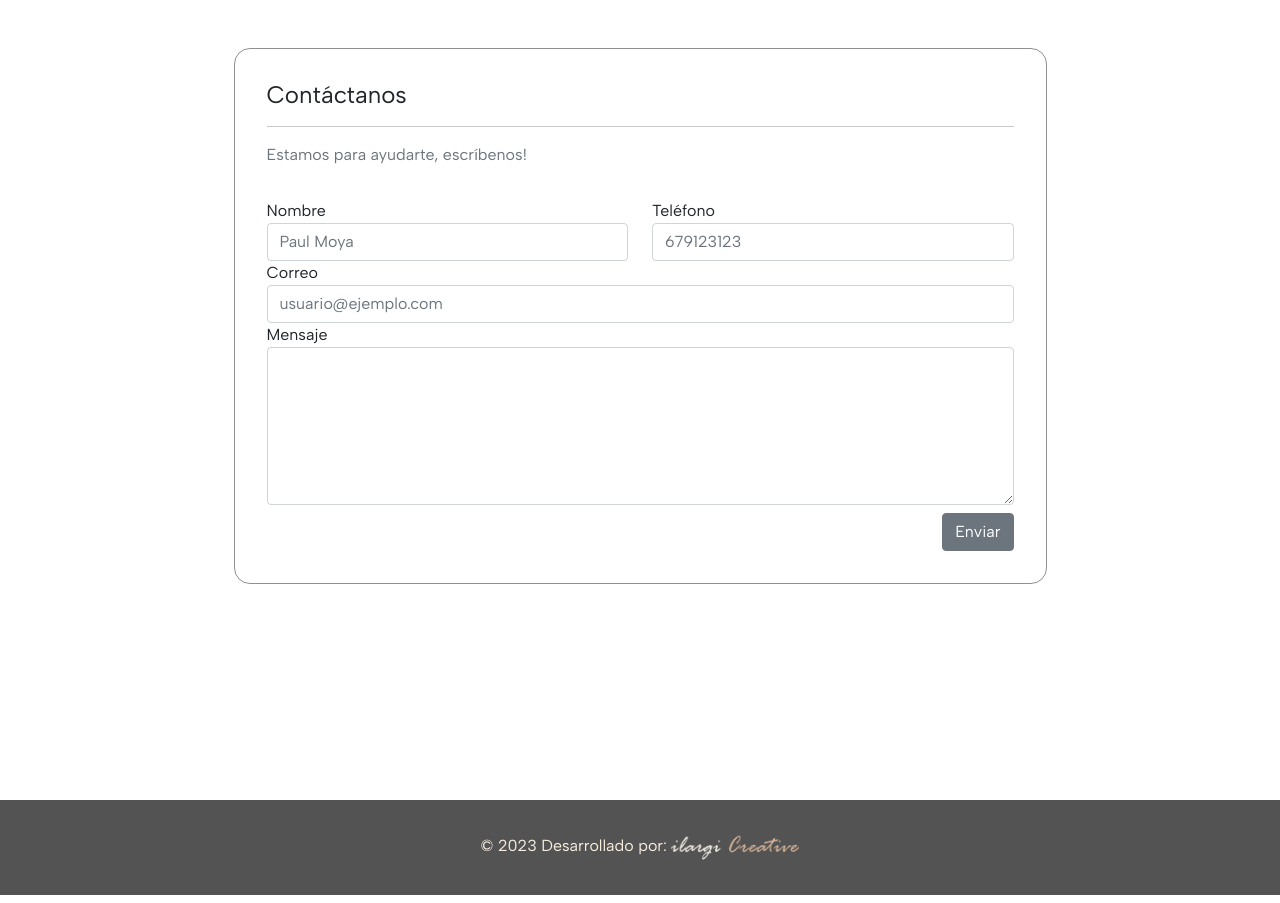
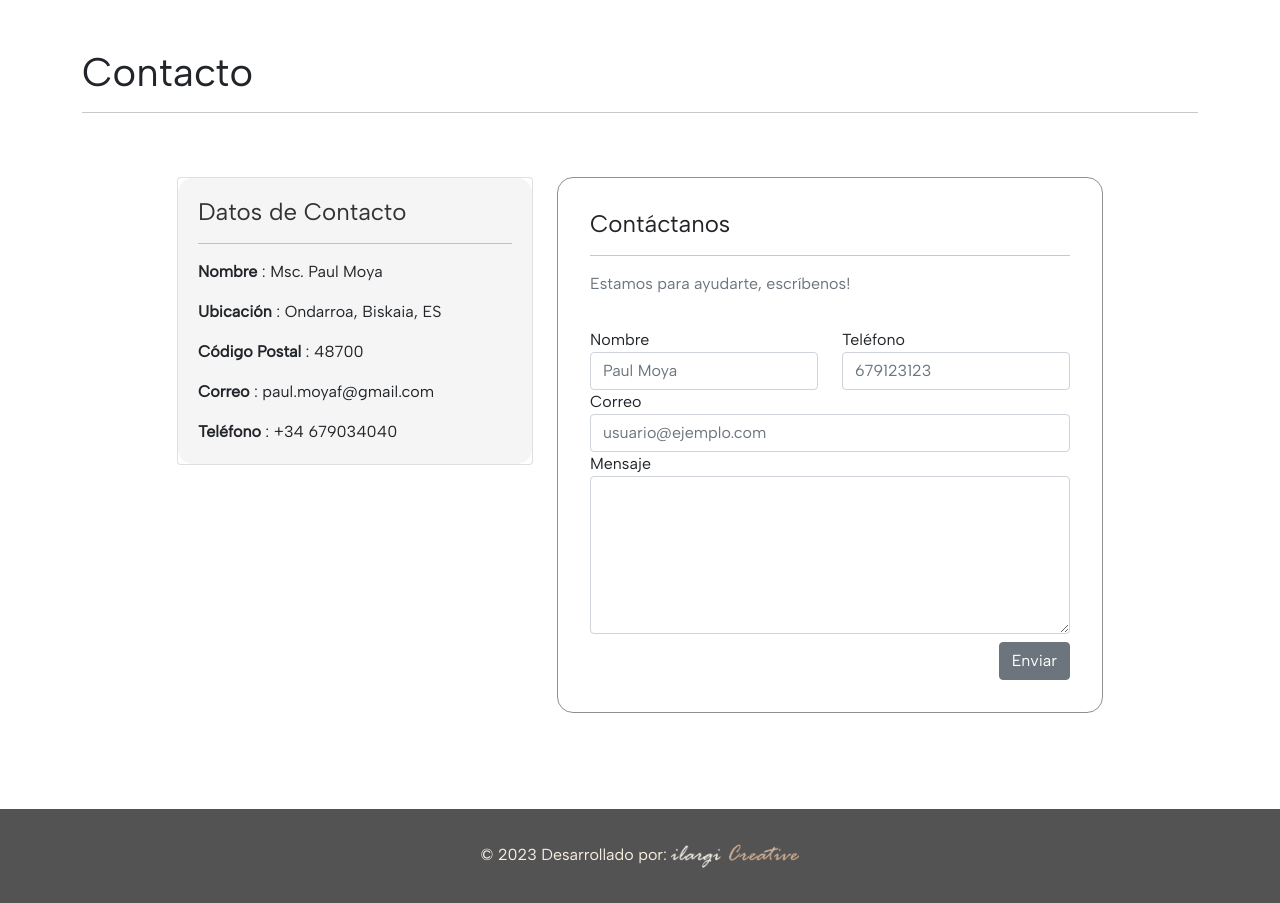
Before and after one commit to paulmoyaf/proyecto_php, a PHP site: page /public/contacto.php in a window 1280 px wide. Shown: the part 141-1044 px from the top of the page. Run offline with PHP 8.4, Linux system fonts and the light colour scheme; some libraries are stand-ins or nearby versions; some web fonts are replaced.

Commit message:
update ux

```diff
--- a/admin/items/add/view-add.php
+++ b/admin/items/add/view-add.php
@@ -89,7 +89,7 @@
                     </div> -->
 
                     <div class="row gap-3 mx-3">
-                        <input name="guardar" id="" class="btn btn-primary col" type="submit" value="Guardar">
+                        <input name="guardar" id="" class="btn btn-warning col" type="submit" value="Guardar">
                         <a class="btn btn-outline-secondary col" href="../../items/index.php" role="button">Regresar al Menu</a>
                     </div>
                 </form>
--- a/admin/items/remove/remove-page.php
+++ b/admin/items/remove/remove-page.php
@@ -61,12 +61,12 @@
         </table>
     </div>
 
-    <div class="row gap-3 mx-3">
+    <div class="row gap-3 m-3">
         <form action="" method="post" class="col">
             <input type="hidden" name="eliminar" value="<?php echo $producto->getId() ?>">
-            <input type="submit" value="Borrar Item" class="btn btn-danger w-100">
+            <input type="submit" value="Borrar Item" class="btn btn-danger btn-sm w-100">
         </form>
-        <a class="btn btn-outline-secondary col" href="../../items/index.php" role="button">Regresar al Menu</a>
+        <button class="btn btn-outline-secondary col btn-sm w-100" onclick="window.location.href='../../items/index.php'">Regresar al Menú</button>
     </div>
 
 </body>
--- a/admin/items/view-items.php
+++ b/admin/items/view-items.php
@@ -73,7 +73,7 @@
                                             <td><?= $producto->getDescuento() ?></td>
                                             <td><?= $producto->getPrecioFinal() ?></td>
                                             <td>
-                                                <a class="btn btn-outline-secondary btn-sm w-100 mb-1" href='../items/edit/index.php?id=<?= $producto->getId() ?>'>Editar</a>
+                                                <a class="btn btn-outline-secondary btn-sm w-100 mb-2" href='../items/edit/index.php?id=<?= $producto->getId() ?>'>Editar</a>
                                                 <a class="btn btn-danger btn-sm w-100" href='../items/remove/index.php?id=<?= $producto->getId() ?>'>Borrar</a>
                                             </td>
                                         </tr>
@@ -82,7 +82,7 @@
                             </table>
                         </div>
 
-                        <button class="btn btn-outline-secondary btn-sm w-100" onclick="window.location.href='../../admin/index.php'">Regresar al Menú</button> <!-- Added button to return to the menu -->
+                        <button class="btn btn-outline-secondary btn-sm w-100" onclick="window.location.href='../../admin/index.php'">Regresar al Menú</button>
 
 
                     </div>
--- a/admin/messages/message-page-view.php
+++ b/admin/messages/message-page-view.php
@@ -66,7 +66,7 @@
     </div>
 
     <div class="d-flex justify-content-between gap-3 row mx-5">
-        <a class="btn btn-outline-secondary col" href="../../admin/index.php" role="button">Regresar al Menu</a>
+        <a class="btn btn-outline-secondary col mt-3" href="../../admin/index.php" role="button">Regresar al Menu</a>
     </div>
 
     <script src="../../assets/js/mensajes.js"></script>
--- a/assets/idioma/i18n.php
+++ b/assets/idioma/i18n.php
@@ -60,6 +60,9 @@ $idiomas = [
         'parrafo-prime' => 'Para usuarios PRIME',
         'oferta' => 'Oferta',
         'traduccion' => 'Traduccion',
+        'datosContacto' => 'Datos de Contacto',
+        'Ubicacion' => 'Ubicación',
+        'codigoPostal' => 'Código Postal',
     ],
     'en' => [
         'inicio' => 'Home',
@@ -121,6 +124,9 @@ $idiomas = [
         'parrafo-prime' => 'For PRIME users',
         'oferta' => 'Offer',
         'traduccion' => 'Translation',
+        'datosContacto' => 'Contact Information',
+        'Ubicacion' => 'Location',
+        'codigoPostal' => 'Postal Code',
 
 
 
@@ -185,6 +191,10 @@ $idiomas = [
         'parrafo-prime' => 'PRIME erabiltzaileentzat',
         'oferta' => 'Eskaintza',
         'traduccion' => 'Itzulpena',
+        'datosContacto' => 'Kontaktuaren Datuak',
+        'Ubicacion' => 'Kokapena',
+        'codigoPostal' => 'Posta Kodea',
+
 
 
     ],
--- a/assets/js/carrito.js
+++ b/assets/js/carrito.js
@@ -225,7 +225,7 @@ function filtrarProductosInput(criterio) {
       filterItems.style.display="block";
 
       const divFilterItems = document.createElement('div');
-      divFilterItems.classList.add('col-lg-4','col-md-4','col-sm-6','pb-5','px-3');
+      divFilterItems.classList.add('col-lg-4','col-md-4','col-6','pb-5','px-3');
 
       divFilterItems.appendChild(card);
       filterItems.appendChild(divFilterItems);
@@ -283,8 +283,7 @@ function createCardToCar(producto) {
       "card",
       "mb-3",
       "p-3",
-      "col-xs-3",
-      "col-sm-3",
+      "col-3",
       "col-md-12",
       "col-lg-12",
       "bg-light",
--- a/src/views/carrito.php
+++ b/src/views/carrito.php
@@ -31,7 +31,7 @@
                 <button class="btn btn-danger btn-small" id="btn-delete-all" style="display: none">Vaciar Carrito</button>
             </div>
 
-            <span class="" id="new-product"></span>
+            <div class="d-flex d-md-block flex-wrap justify-content-around" id="new-product"></div>
 
             <div class="d-none text-center" id="carro-vacio">
                 <div class="alert alert-warning" role="alert">Su Carro está vacio</div>
--- a/src/views/catalogo.php
+++ b/src/views/catalogo.php
@@ -43,7 +43,7 @@
                         $nombre_tipo_producto = ProductosDB::obtenerNombreTipoProducto($producto->getTipoProductoId());
                         $nombre_tipo_categoria = ProductosDB::obtenerNombreTipoCategoria($producto->getCategoriaId());
                     ?>
-                        <div class="col-lg-4 col-md-4 col-sm-6 pb-5 px-3">
+                        <div class="col-lg-4 col-md-4 col-6 pb-5 px-3">
 
                             <div class="card bg-light text-center">
                                 <a class="link-dark" href='../public/catalogo.php?id=<?= $producto->getId() ?>'>
@@ -96,7 +96,8 @@
                 </div>
 
                 <hr>
-                    <div class="d-sm-flex flex-wrap" id="new-product"></div>
+
+                    <div class="d-flex d-md-block flex-wrap justify-content-around" id="new-product"></div>
 
 
 
--- a/src/views/contact-view.php
+++ b/src/views/contact-view.php
@@ -2,7 +2,7 @@
 <html lang="en">
 
 <head>
-    <?php include '../includes/head.php'; ?>
+  <?php include '../includes/head.php'; ?>
 
 </head>
 
@@ -15,12 +15,55 @@
 
 
 
-  <main class="container">
-    <div class="container py-5 w-75"  style="min-height: 100vh;">
+  <main class="container" style="min-height: 50vh;">
+    <div class="display-6 pt-5">
+      <?php echo $textos['contacto']; ?>
+    </div>
+    <hr>
+    <!-- <div class="d-flex flex-wrap gap-3"> -->
+    <div class="row py-5 justify-content-center">
+      <div class="col-lg-4 col-md-12">
+        <div class="card">
+          <div class="card-body" style="background-color: #f5f5f5; border-radius: 15px; padding: 20px;">
+            <h4 class="card-title" style="color: #333;">
+              <?php echo $textos['datosContacto']; ?>
+            </h4>
+            <hr>
+            <p class="card-text">
+              <strong>
+                <?php echo $textos['nombre']; ?>
+              </strong>: Msc. Paul Moya
+            </p>
+            <p class="card-text">
+              <strong>
+                <?php echo $textos['Ubicacion']; ?>
+              </strong>: Ondarroa, Biskaia, ES
+            </p>
+            <p class="card-text">
+              <strong>
+                <?php echo $textos['codigoPostal']; ?>
+              </strong>: 48700
+            </p>
+            <p class="card-text">
+              <strong>
+                <?php echo $textos['correo']; ?>
+              </strong>: paul.moyaf@gmail.com
+            </p>
+            <p class="card-text">
+              <strong>
+                <?php echo $textos['telefono']; ?>
+              </strong>: +34 679034040
+            </p>
+          </div>
+        </div>
+      </div>
 
-      <?php
-      include '../includes/formContact.php';
-      ?>
+      <div class="col-lg-6 col-md-12 order-first order-lg-last pb-5">
+      <!-- <div class="col-md-6"> -->
+        <?php
+        include '../includes/formContact.php';
+        ?>
+      </div>
 
     </div>
 
--- a/src/views/product-page.php
+++ b/src/views/product-page.php
@@ -17,7 +17,7 @@
             <!-- <img class="card-img-top logo" src="../src/img/logo/logo.png" alt="Title"> -->
             <!-- <p class="display-5 text-end">View Item</p> -->
             <ol class="breadcrumb">
-                <li class="breadcrumb-item"><a href="catalogo.php"><?php echo $textos['catalogo']; ?></a></li>
+                <li class="breadcrumb-item text-dark"><a href="catalogo.php"><?php echo $textos['catalogo']; ?></a></li>
                 <li class="breadcrumb-item active" aria-current="page"><?php echo $producto->getNombre() ?></li>
             </ol>
         </div>
```
Also changed, not shown: admin/items/view/view-page-view.php (+3 -8 lines), db/db_tienda.db.
